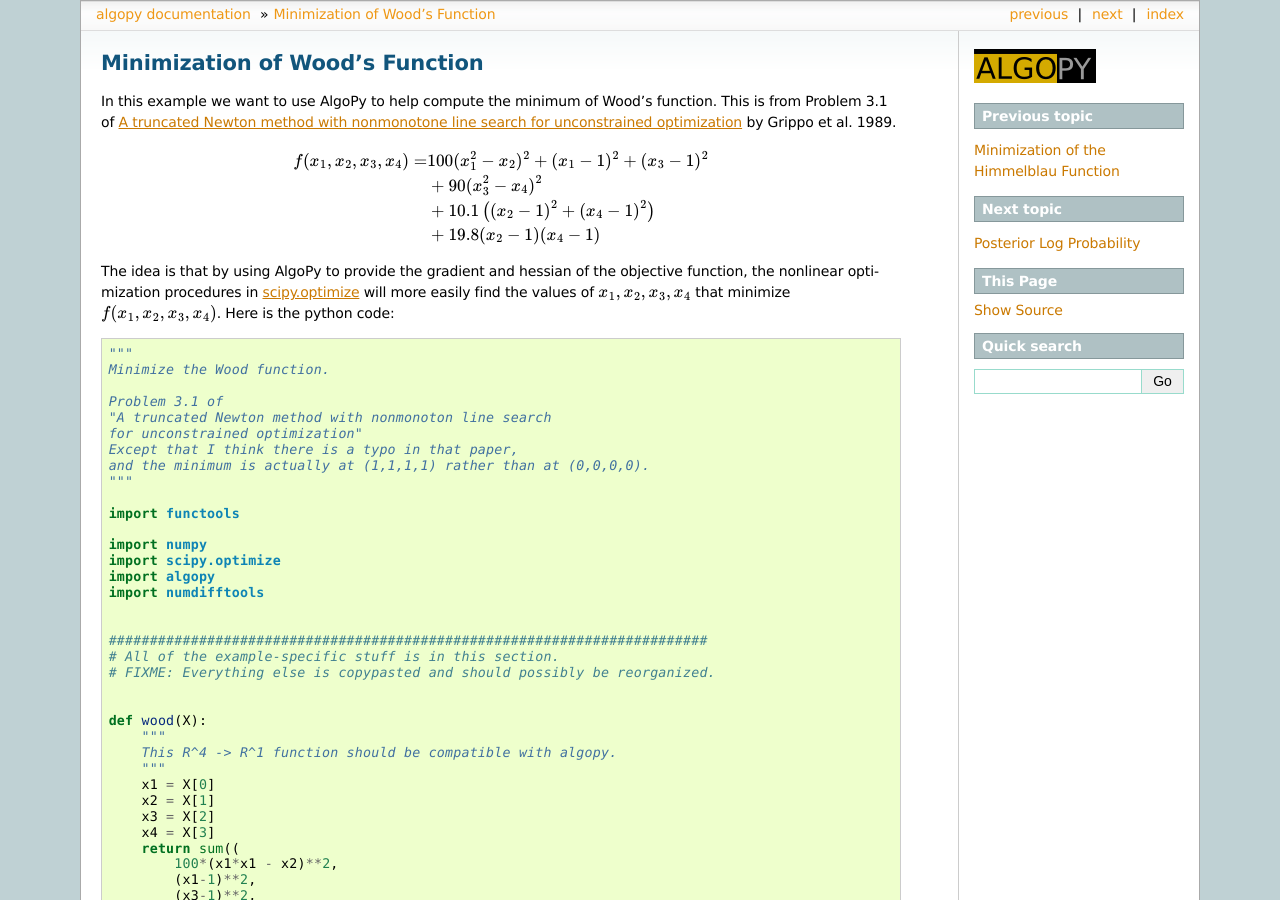
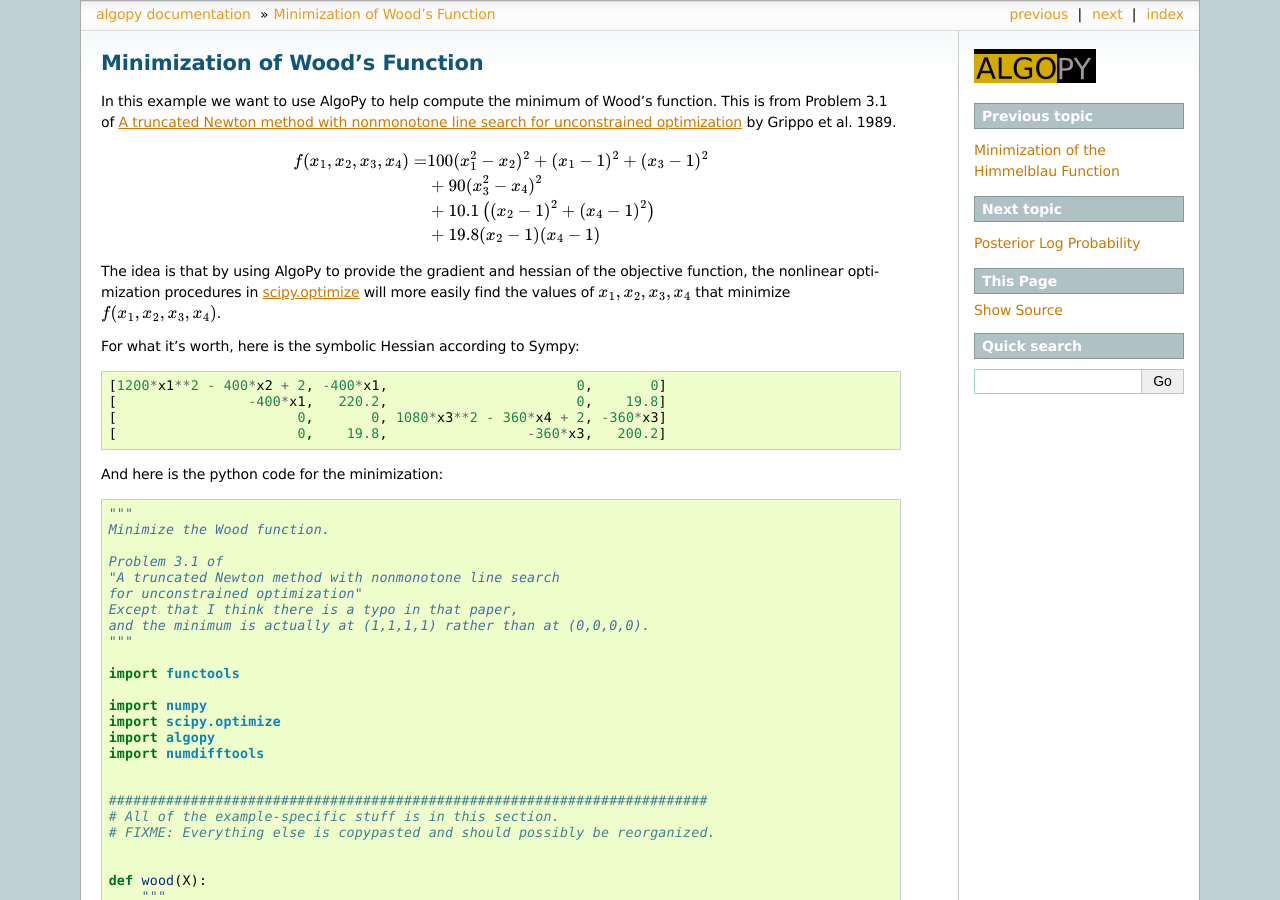
Before and after one commit to b45ch1/algopy, a Sphinx documentation site: the page built from documentation/sphinx/examples/wood_function_minimization.rst, in a window 1280 px wide and 900 px high. Built offline with Sphinx 7.4.7, drawn with Linux system fonts in a browser that asks for light colours.

Commit message:
add a symbolic hessian for reference, and fix a small documentation typo

```diff
--- a/documentation/sphinx/examples/wood_function_minimization.py
+++ b/documentation/sphinx/examples/wood_function_minimization.py
@@ -2,7 +2,7 @@
 Minimize the Wood function.
 
 Problem 3.1 of
-"A truncated Newton method with nonmonoton line search
+"A truncated Newton method with nonmonotone line search
 for unconstrained optimization"
 Except that I think there is a typo in that paper,
 and the minimum is actually at (1,1,1,1) rather than at (0,0,0,0).
--- a/documentation/sphinx/examples/wood_function_minimization.rst
+++ b/documentation/sphinx/examples/wood_function_minimization.rst
@@ -22,7 +22,15 @@ the nonlinear optimization procedures in
 `scipy.optimize <http://docs.scipy.org/doc/scipy/reference/optimize.html>`_
 will more easily find the values of :math:`x_1, x_2, x_3, x_4`
 that minimize :math:`f(x_1, x_2, x_3, x_4)`.
-Here is the python code:
+
+For what it's worth, here is the symbolic Hessian according to Sympy::
+
+    [1200*x1**2 - 400*x2 + 2, -400*x1,                       0,       0]
+    [                -400*x1,   220.2,                       0,    19.8]
+    [                      0,       0, 1080*x3**2 - 360*x4 + 2, -360*x3]
+    [                      0,    19.8,                 -360*x3,   200.2]
+
+And here is the python code for the minimization:
 
 .. literalinclude:: wood_function_minimization.py
 
```
